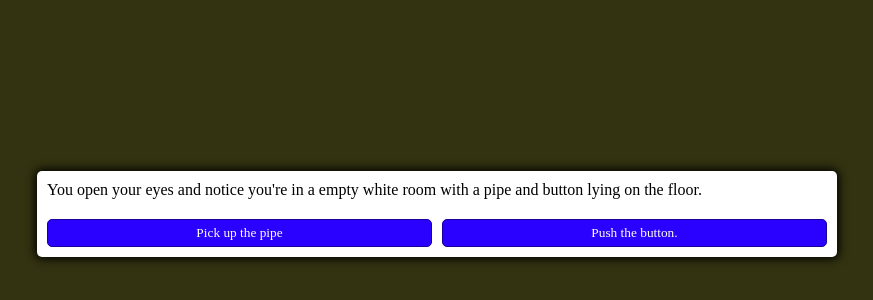
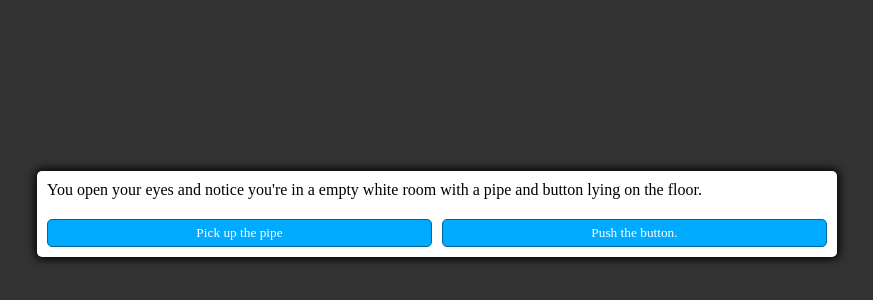
Before and after one commit to Windlordo/Story-Game, a plain HTML site: page index.html in a window 1280 px wide. Shown: the part 186-486 px from the top of the page, without its empty margins (203-1076 px from the left). Drawn offline with Linux system fonts and the light colour scheme.

Commit message:
Update styles.css

```diff
--- a/styles.css
+++ b/styles.css
@@ -11,7 +11,7 @@ body {
   align-items: center;
   width: 100vw;
   height: 100vh;
-  background-color: #331;
+  background-color: #333;
 }
 
 .container {
@@ -31,8 +31,8 @@ body {
 }
 
 .btn {
-  background-color: hsl(250, 100%, 50%);
-  border: 1px solid hsl(250, 100%, 30%);
+  background-color: hsl(200, 100%, 50%);
+  border: 1px solid hsl(200, 100%, 30%);
   border-radius: 5px;
   padding: 5px 10px;
   color: white;
```
